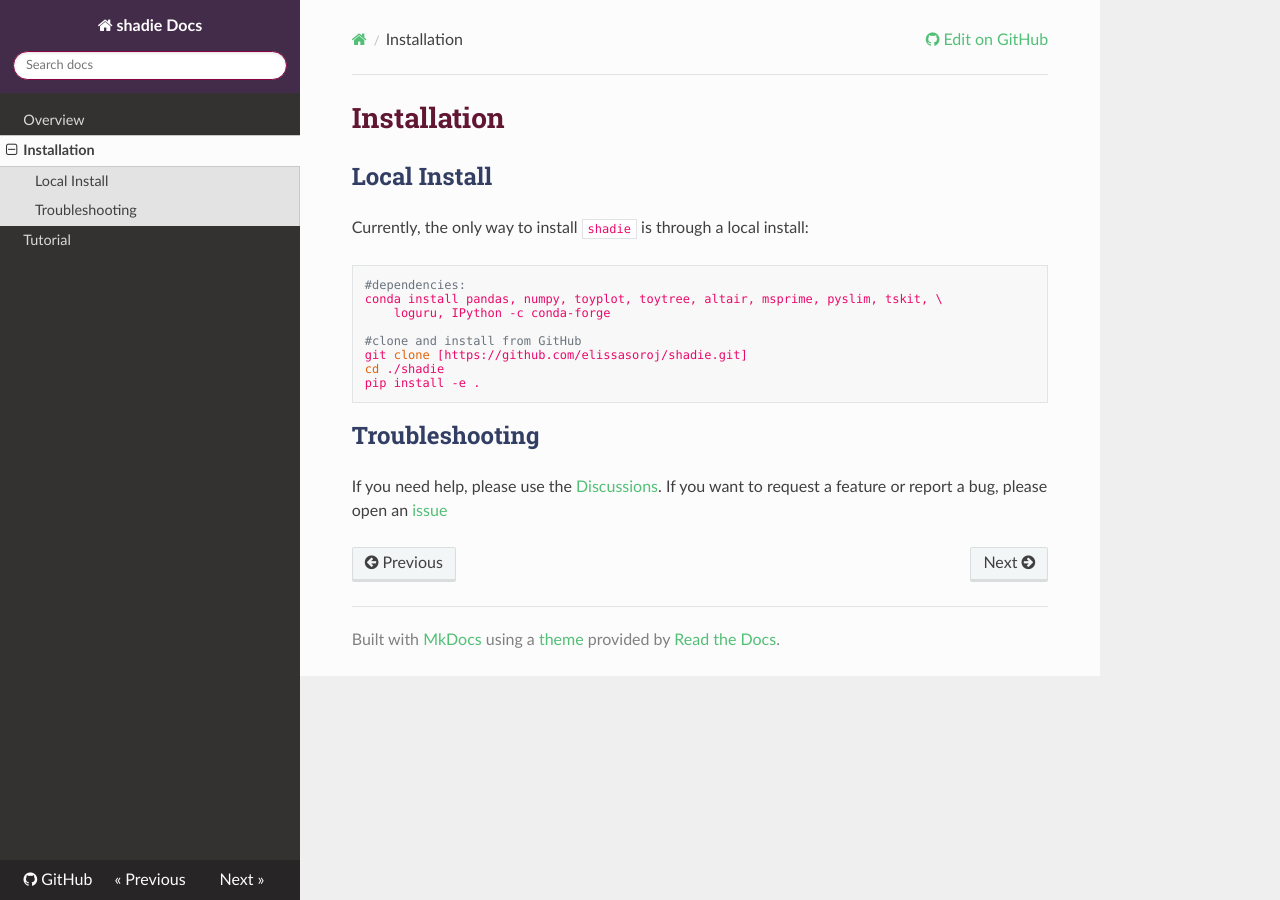
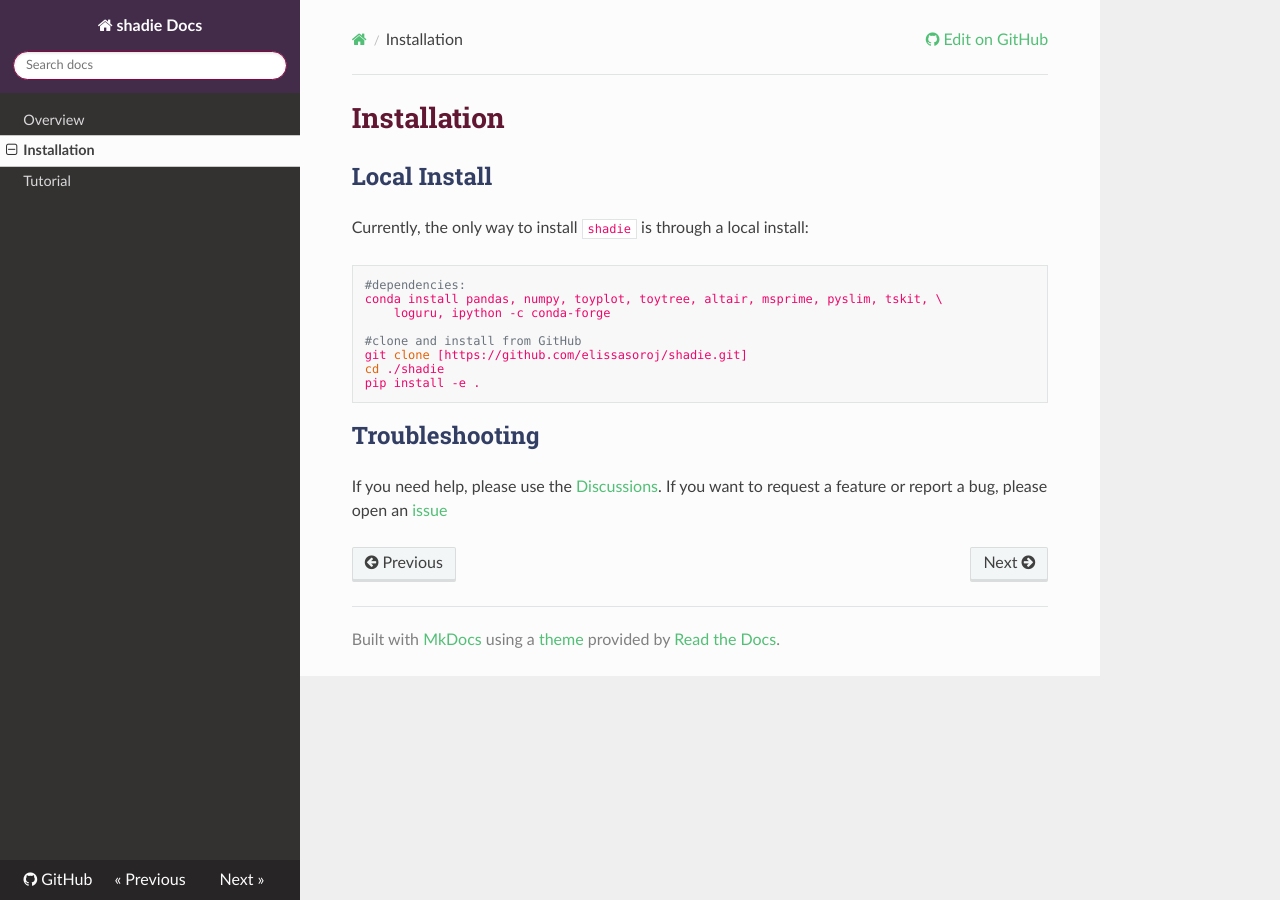
Before and after one commit to elissasoroj/shadie, an MkDocs documentation site: the page built from docs/install.md, in a window 1280 px wide. Built offline with MkDocs 1.6.1, drawn with Linux system fonts in a browser that asks for light colours; nearby versions of some CDN libraries.

Commit message:
updated docs

````diff
--- a/docs/install.md
+++ b/docs/install.md
@@ -1,4 +1,4 @@
-# Installation
+<h1>Installation</h1>
 
 ## Local Install
 
@@ -7,7 +7,7 @@
 ``` bash
 #dependencies:
 conda install pandas, numpy, toyplot, toytree, altair, msprime, pyslim, tskit, \
-	loguru, IPython -c conda-forge
+	loguru, ipython -c conda-forge
 
 #clone and install from GitHub
 git clone [https://github.com/elissasoroj/shadie.git]
````
Also changed, not shown: docs/overview.md (+1 -3 lines), docs/tutorial.md (+1 -1 lines).
